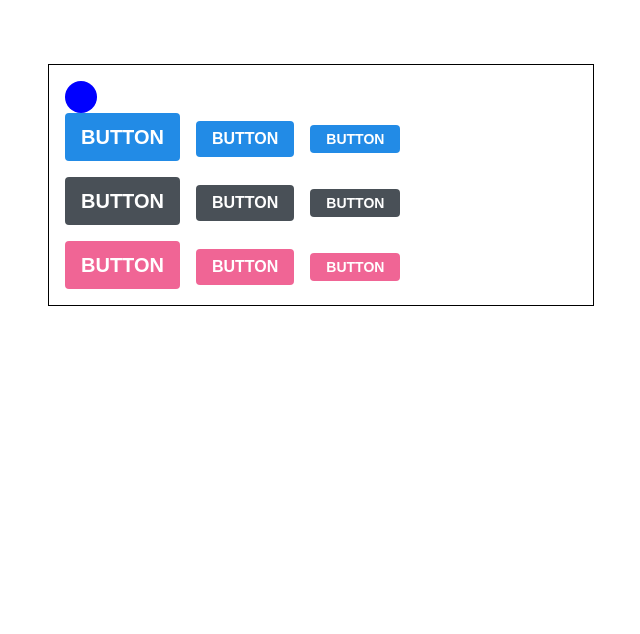
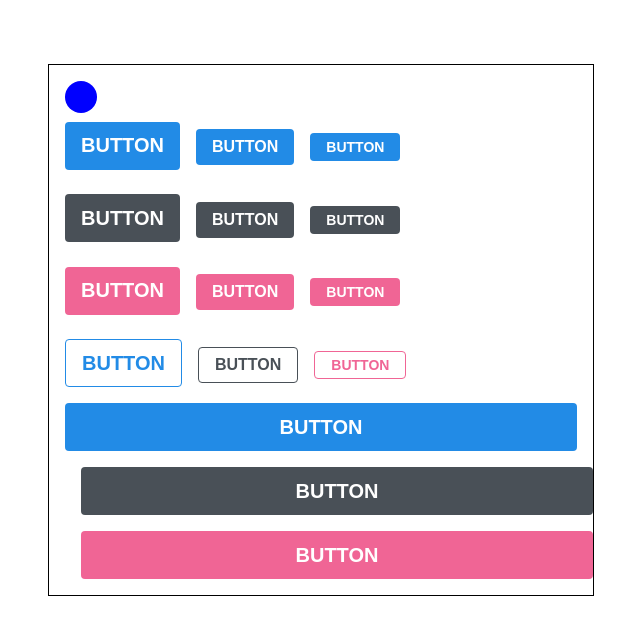
Before and after one commit to SungHyun627/React_Study, a React (Create React App) app in the folder react-component-styling/styling-with-styled-components/: page / in a window 1280 px wide. Shown: the top 634 px of the page, without its empty margins (319-959 px from the left). Built offline with nearby package versions, Linux system fonts and the light colour scheme.

Commit message:
Set the size using props and styled component

```diff
--- a/react-component-styling/styling-with-styled-components/src/App.js
+++ b/react-component-styling/styling-with-styled-components/src/App.js
@@ -67,6 +67,28 @@ const App = () => {
             BUTTON
           </Button>
         </ButtonGroup>
+        <ButtonGroup>
+          <Button size="large" outline>
+            BUTTON
+          </Button>
+          <Button color="gray" outline>
+            BUTTON
+          </Button>
+          <Button color="pink" size="small" outline>
+            BUTTON
+          </Button>
+        </ButtonGroup>
+        <ButtonGroup>
+          <Button size="large" fullWidth>
+            BUTTON
+          </Button>
+          <Button size="large" color="gray" fullWidth>
+            BUTTON
+          </Button>
+          <Button size="large" color="pink" fullWidth>
+            BUTTON
+          </Button>
+        </ButtonGroup>
       </AppBlock>
     </ThemeProvider>
   );
--- a/react-component-styling/styling-with-styled-components/src/components/Button.js
+++ b/react-component-styling/styling-with-styled-components/src/components/Button.js
@@ -12,6 +12,17 @@ const colorStyles = css`
       &:active {
         background: ${darken(0.1, selected)};
       }
+      ${(props) =>
+        props.outline &&
+        css`
+          color: ${selected};
+          background: none;
+          border: 1px solid ${selected};
+          &:hover {
+            background: ${selected};
+            color: white;
+          }
+        `}
     `;
   }}
 `;
@@ -39,6 +50,20 @@ const sizeStyles = css`
     `}
 `;
 
+const fullWidthStyle = css`
+  ${(props) =>
+    props.fullWidth &&
+    css`
+      width: 100%;
+      justify-content: center;
+      // 연속된 sibling component에 대해 margin-left : 0이 적용되지 않는다(고민 필요)
+      & + & {
+        margin-top: 1rem;
+        margin-left: 0;
+      }
+    `}
+`;
+
 const StyledButton = styled.button`
   display: inline-flex;
   outline: none;
@@ -60,13 +85,21 @@ const StyledButton = styled.button`
   // 색상
   ${colorStyles}
 
+  ${fullWidthStyle}
+
   & + & {
     margin-left: 1rem;
   }
 `;
-const Button = ({ children, color, size, ...rest }) => {
+const Button = ({ children, color, size, outline, fullWidth, ...rest }) => {
   return (
-    <StyledButton color={color} size={size} {...rest}>
+    <StyledButton
+      color={color}
+      size={size}
+      outline={outline}
+      fullWidth={fullWidth}
+      {...rest}
+    >
       {children}
     </StyledButton>
   );
```
